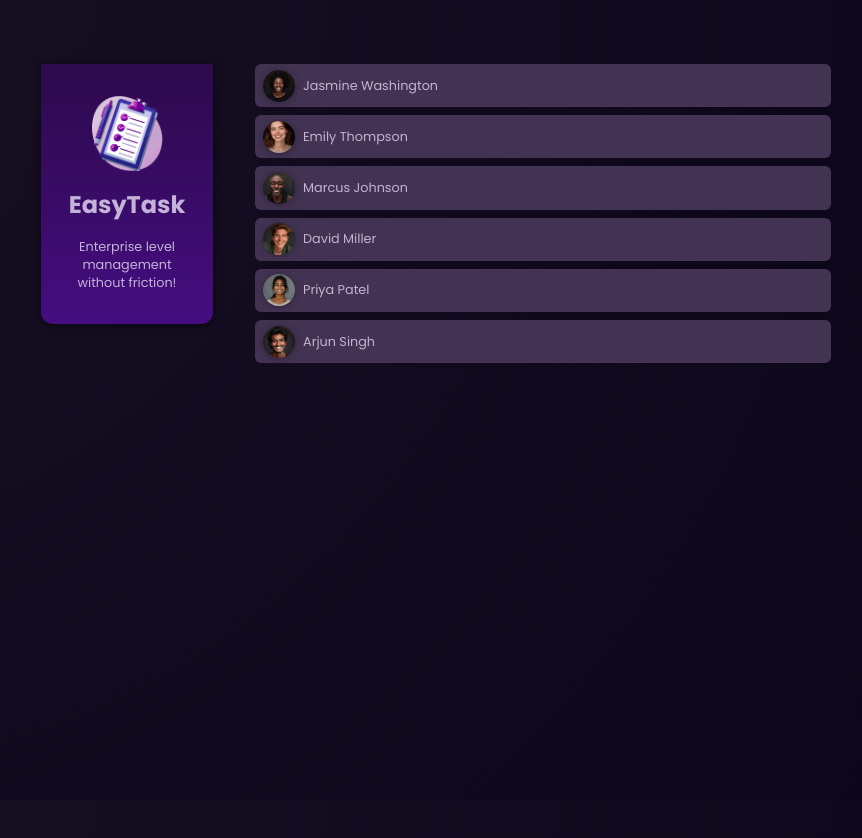
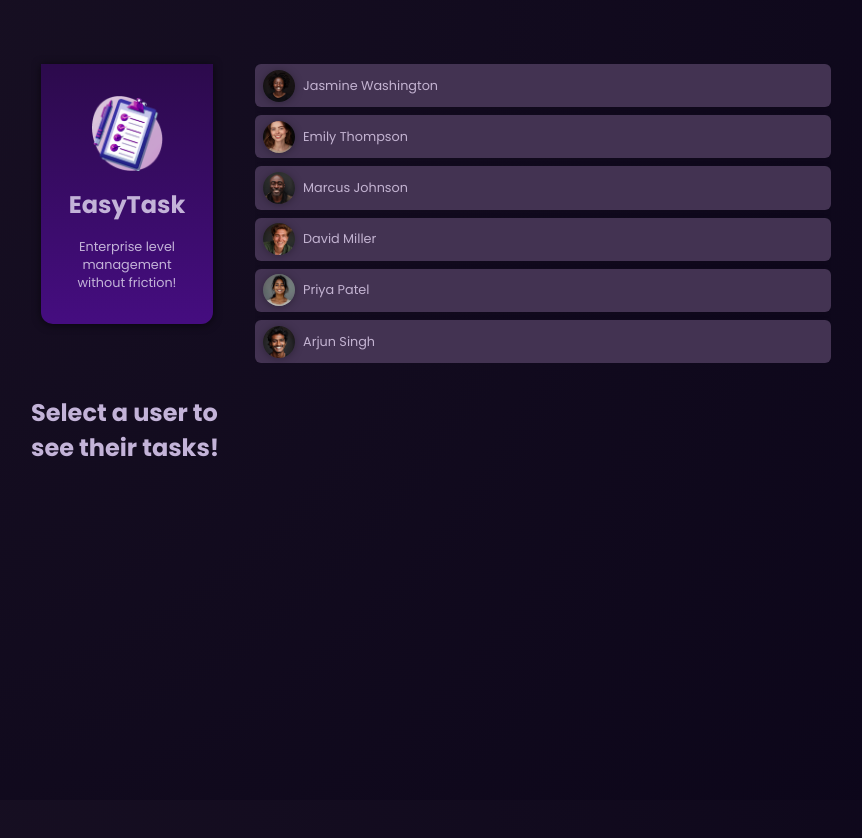
Before and after one commit to vladonguyen/angular-project, an Angular app: page / in a window 1280 px wide. Shown: the top 838 px of the page, without its empty margins (209-1071 px from the left). Built offline with nearby package versions, Linux system fonts and the light colour scheme.

Commit message:
if condition added

```diff
--- a/src/app/app.component.html
+++ b/src/app/app.component.html
@@ -3,12 +3,18 @@
   <ul id="users">
     @for (user of users; track user.id){
       <li>
-        <app-user [user]="user" (select)="onSelectedUser($event)"/>
+        <app-user [user]="user" (select)="onSelectUser($event)"/>
 
       </li>
     }
 
   </ul>
 
-<app-tasks [name]="name" />
+  @if (selectedUser) {
+    <app-tasks [name]="selectedUser.name" />
+  } @else {
+    <p id="fallback">Select a user to see their tasks!</p>
+  }
+
+
 </main>
--- a/src/app/app.component.ts
+++ b/src/app/app.component.ts
@@ -13,14 +13,14 @@ import { TasksComponent } from './tasks/tasks.component';
 })
 export class AppComponent {
     users = DUMMY_USERS;
-    name: string | null = null;
-    onSelectedUser(id:string){
-        console.log('Selected user with id: ', id);
-        const selectedUser = this.users.find(user => user.id === id);
-       if(selectedUser){
-        this.name = selectedUser.name;
-       }
-        console.log("currentName: ", this.name)
+    selectedUserId?: string;
+
+    get selectedUser(){
+        return this.users.find((user)=> user.id === this.selectedUserId);
+    }
+
+    onSelectUser(id: string){
+        this.selectedUserId = id;
     }
 
 }
```
